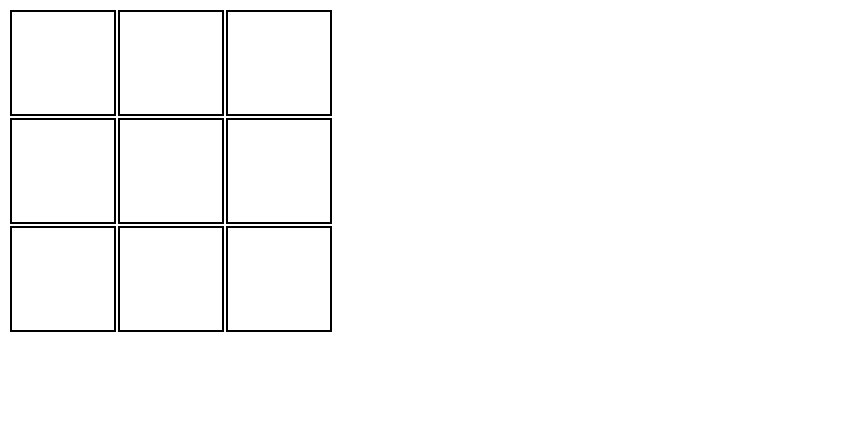
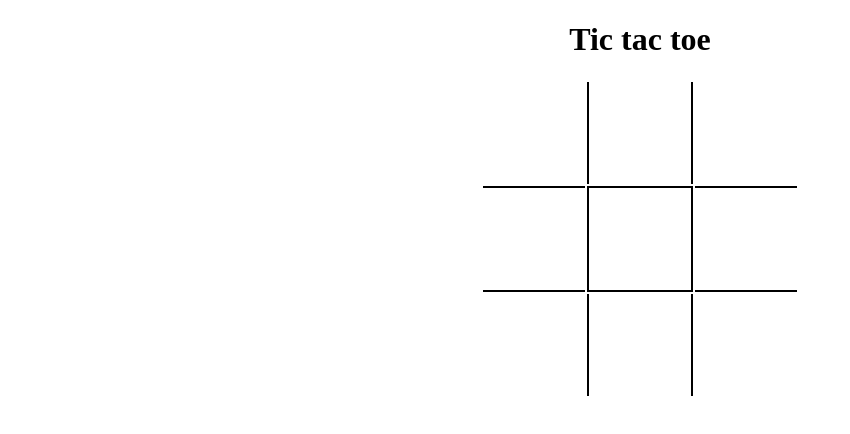
Before and after one commit to Amonkeve/Web_development, a plain HTML site: page tic_tac.html in a window 1280 px wide. Shown: the whole page, without its empty margins (0-850 px from the left). Drawn offline with Linux system fonts and the light colour scheme.

Commit message:
Galery and tic tac toe completed

```diff
--- a/tic_tac.css
+++ b/tic_tac.css
@@ -1,8 +1,21 @@
 td{
 	width:100px;
 	height:100px;
-	border: 2px solid black;
 
 }
+.vertical{
+	border-left: 2px solid black;
+	border-right: 2px solid black;
+}
+.middle{
+border-top:2px solid black;
+border-bottom:2px solid black;
 
-td tr:enth-of-
+}
+table{
+
+	margin: auto;
+}
+h1{
+	text-align: center;
+}
--- a/tic_tac.html
+++ b/tic_tac.html
@@ -5,20 +5,21 @@
 	<link rel="stylesheet" type="text/css" href="tic_tac.css">
 </head>
 <body>
+	<h1>Tic tac toe</h1>
 <table>
 <tr>
 	<td></td>
-	<td></td>
+	<td class="vertical"></td>
 	<td></td>
 </tr>
 <tr>
-	<td></td>
-	<td></td>
-	<td></td>
+	<td class="middle"></td>
+	<td class="vertical middle"></td>
+	<td class="middle"></td>
 </tr>
 <tr>
 	<td></td>
-	<td></td>
+	<td class="vertical"></td>
 	<td></td>
 </tr>
 
```
Also changed, not shown: foto_grid.css (added, +15 -0 lines), foto_grid.html (added, +29 -0 lines).
